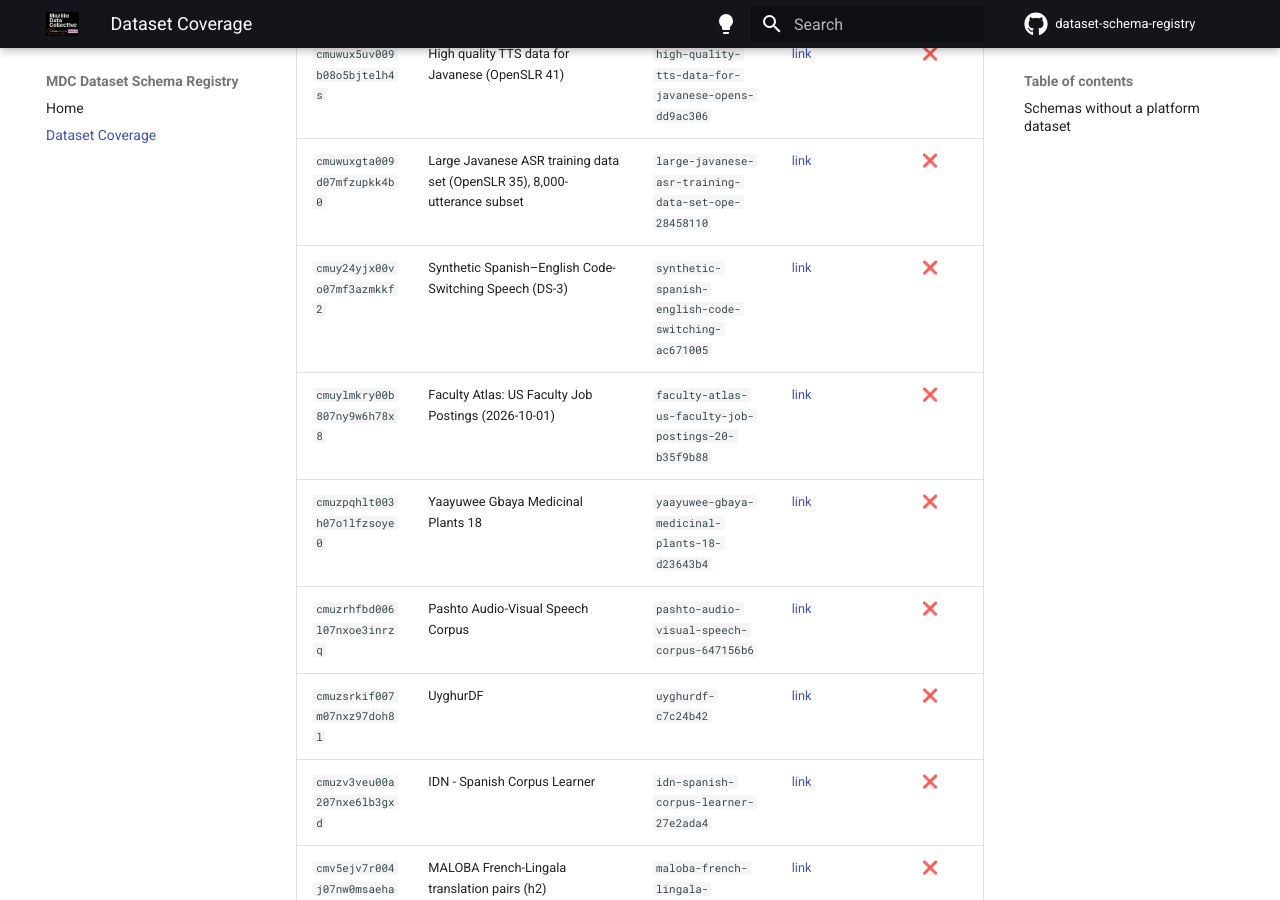
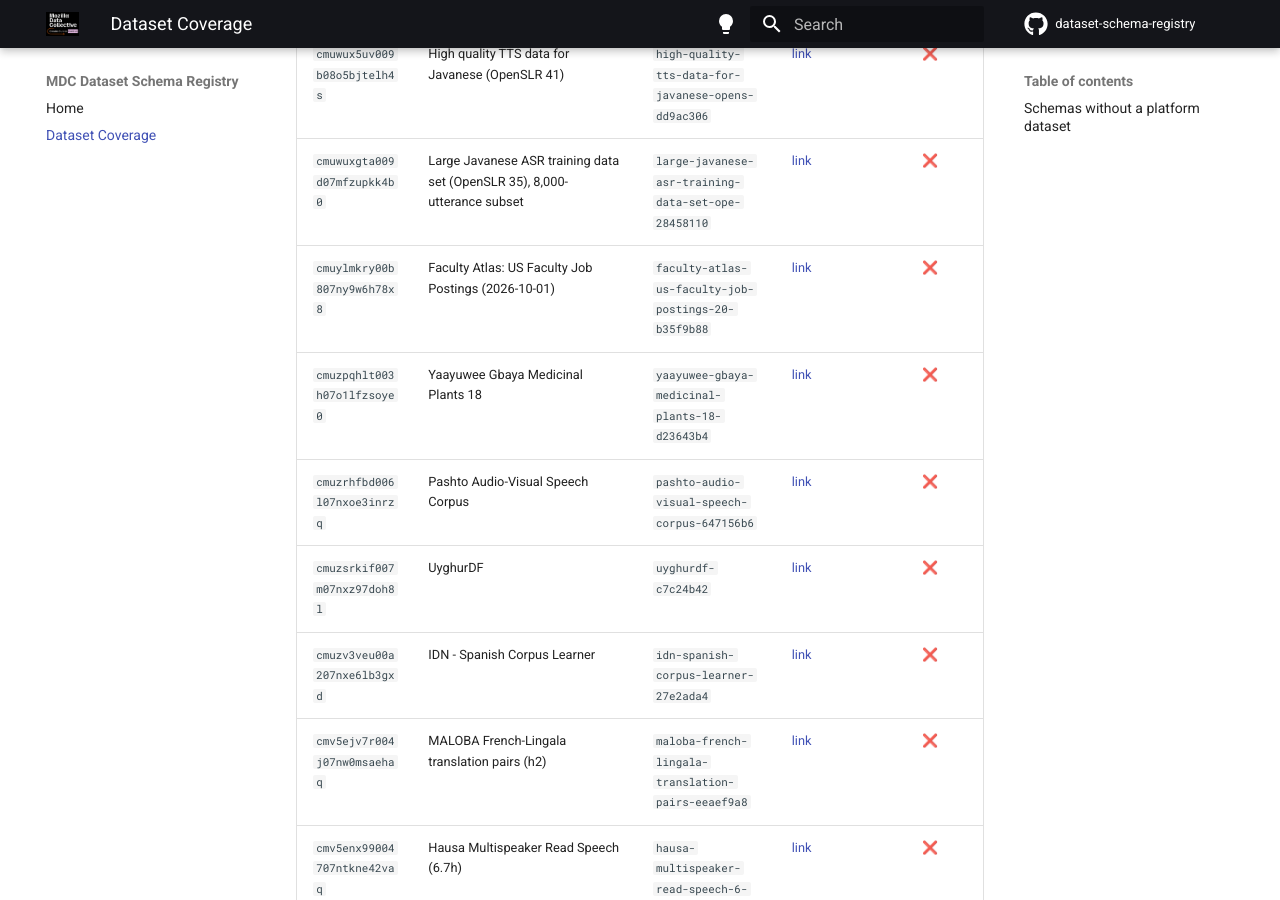
Before and after one commit to Mozilla-Data-Collective/dataset-schema-registry, an MkDocs documentation site: the page built from docs/dataset-coverage.md, in a window 1280 px wide and 900 px high, scrolled down 123760 px. Built offline with MkDocs 1.6.1 and Material for MkDocs 9.7.7, drawn with Linux system fonts in a browser that asks for light colours; comment, search, counter and statistics services are not loaded; some of the changed text lies outside the part shown.

Commit message:
chore: update registry index and dataset coverage [skip ci]

```diff
--- a/docs/dataset-coverage.md
+++ b/docs/dataset-coverage.md
@@ -1210,7 +1210,6 @@ data programmatically.
 | `cmuvj8h64005ko107pwsqx7jj` | Kanuri Lexicon | `kanuri-lexicon-beb22f5c` | [link](https://mozilladatacollective.com/datasets/cmuvj8h64005ko107pwsqx7jj) | ❌ |
 | `cmuwux5uv009b08o5bjtelh4s` | High quality TTS data for Javanese (OpenSLR 41) | `high-quality-tts-data-for-javanese-opens-dd9ac306` | [link](https://mozilladatacollective.com/datasets/cmuwux5uv009b08o5bjtelh4s) | ❌ |
 | `cmuwuxgta009d07mfzupkk4b0` | Large Javanese ASR training data set (OpenSLR 35), 8,000-utterance subset | `large-javanese-asr-training-data-set-ope-28458110` | [link](https://mozilladatacollective.com/datasets/cmuwuxgta009d07mfzupkk4b0) | ❌ |
-| `cmuy24yjx00vo07mf3azmkkf2` | Synthetic Spanish–English Code-Switching Speech (DS-3) | `synthetic-spanish-english-code-switching-ac671005` | [link](https://mozilladatacollective.com/datasets/cmuy24yjx00vo07mf3azmkkf2) | ❌ |
 | `cmuylmkry00b807ny9w6h78x8` | Faculty Atlas: US Faculty Job Postings (2026-10-01) | `faculty-atlas-us-faculty-job-postings-20-b35f9b88` | [link](https://mozilladatacollective.com/datasets/cmuylmkry00b807ny9w6h78x8) | ❌ |
 | `cmuzpqhlt003h07o1lfzsoye0` | Yaayuwee Gbaya Medicinal Plants 18 | `yaayuwee-gbaya-medicinal-plants-18-d23643b4` | [link](https://mozilladatacollective.com/datasets/cmuzpqhlt003h07o1lfzsoye0) | ❌ |
 | `cmuzrhfbd006l07nxoe3inrzq` | Pashto Audio-Visual Speech Corpus | `pashto-audio-visual-speech-corpus-647156b6` | [link](https://mozilladatacollective.com/datasets/cmuzrhfbd006l07nxoe3inrzq) | ❌ |
```
Also changed, not shown: other parts of docs/dataset-coverage.md (+3 -2 lines), 1 other file.
